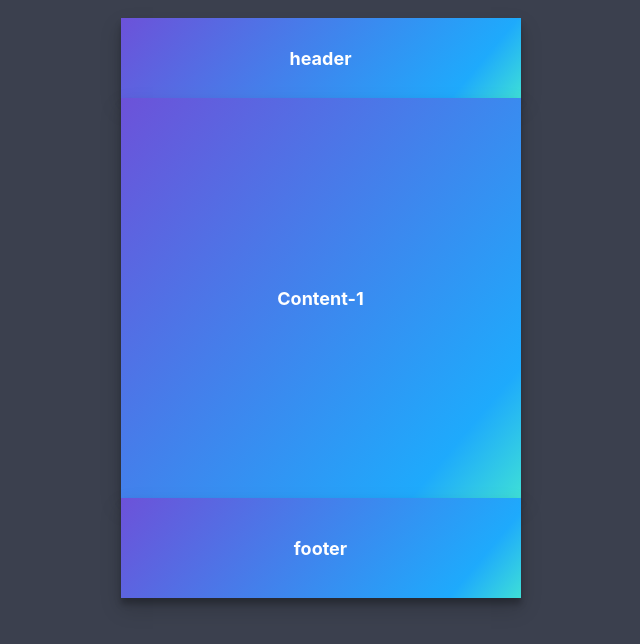
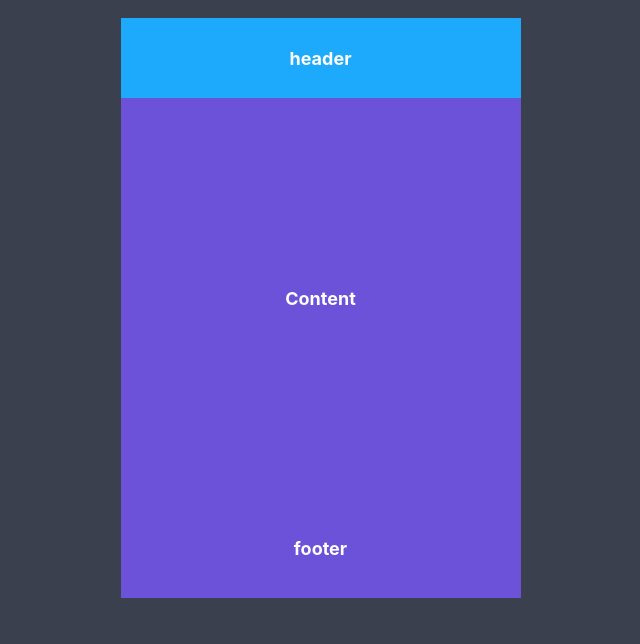
Before and after one commit to adolfojbarreto/adolfo.site, a plain HTML site: page index.html in a window 1280 px wide. Shown: the whole page, without its empty margins (332-972 px from the left). Drawn offline with Linux system fonts and the light colour scheme.

```diff
--- a/css/styles.css
+++ b/css/styles.css
@@ -7,17 +7,18 @@
   grid-gap: 0;
   grid-template-areas:
     'header header header'
-    'content-1 . . '
+    'content . . '
     'footer footer footer';
 }
 
 .header {
   grid-area: header;
+  margin-bottom: 0px;
 }
 
 
-.content-1 {
-  grid-area: content-1;
+.content {
+  grid-area: content;
 }
 
 .footer {
@@ -36,14 +37,6 @@
 }
 
 .item {
-  background-color: #1eaafc;
-  background-image: linear-gradient(
-    130deg,
-    #6c52d9 0%,
-    #1eaafc 85%,
-    #3edfd7 100%
-  );
-  box-shadow: 0 10px 20px rgba(0, 0, 0, 0.19), 0 6px 6px rgba(0, 0, 0, 0.23);
   color: #ffffff;
 
   /* border: 6px solid #171717; */
@@ -59,7 +52,7 @@
 }
 
 .sidebar,
-.content-1,
+.content,
 .footer {
   background-color: #6c52d9;
 }
--- a/index.html
+++ b/index.html
@@ -11,7 +11,7 @@
   <body>
     <div class="container">
       <div class="item header">header</div>
-      <div class="item content-1">Content-1</div>
+      <div class="item content">Content</div>
       <div class="item footer">footer</div>
     </div>
   </body>
```
